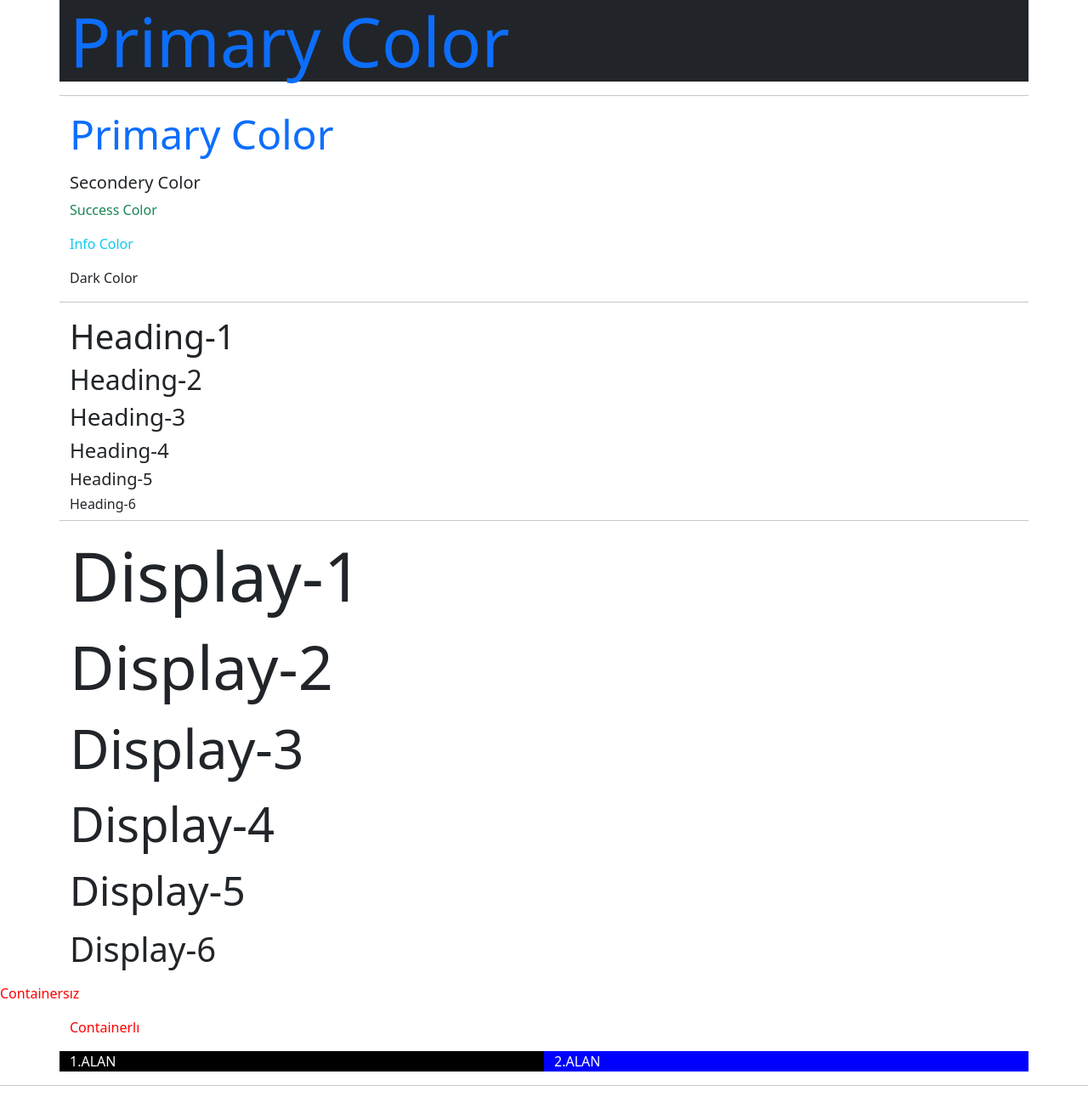
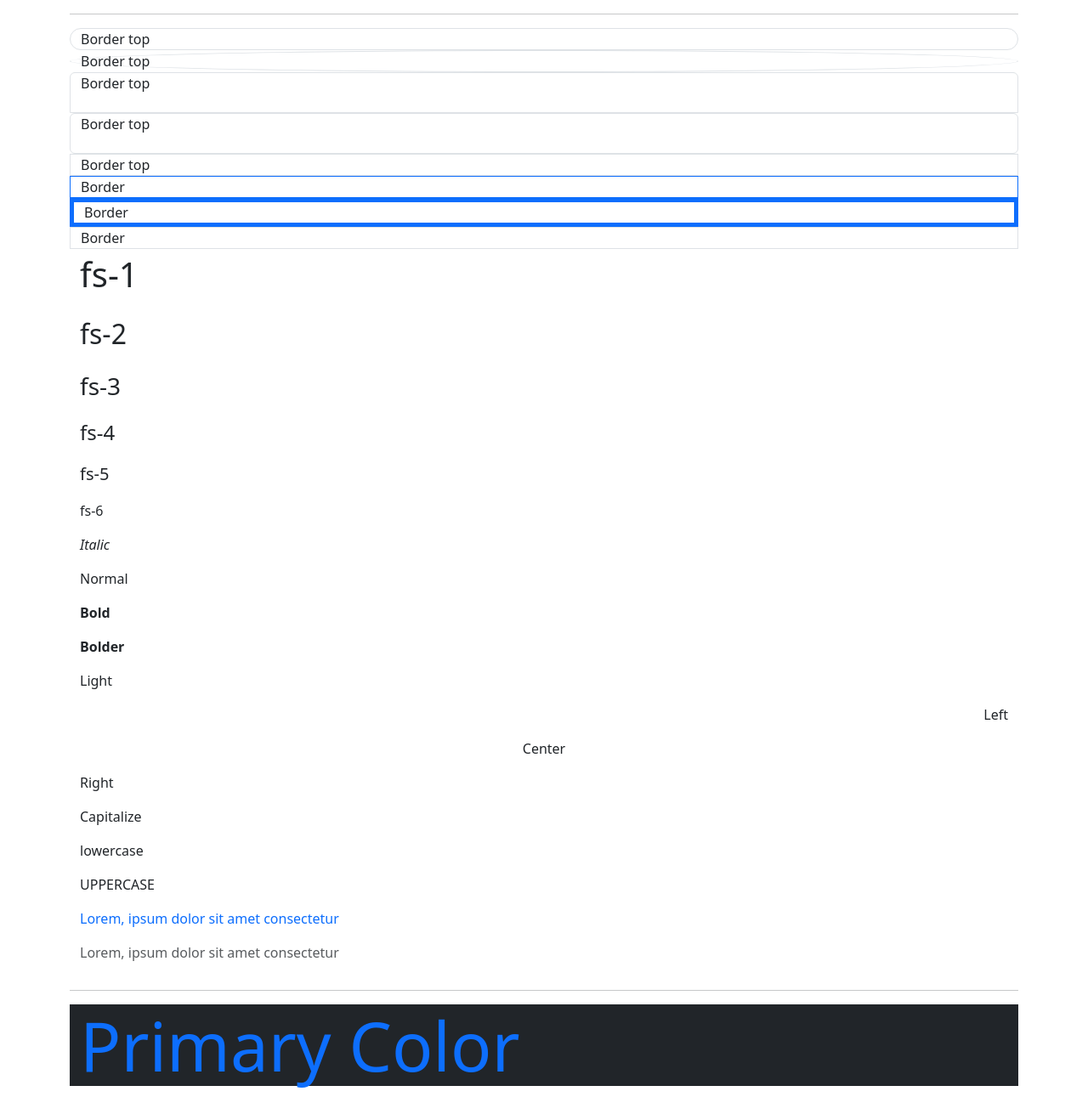
Before and after one commit to Kevser-Yilmaz/Miuul-Bootstrap5, a plain HTML site: page index.html in a window 1280 px wide. Shown: the top 1291 px of the page at 85% size. Drawn offline with nearby package versions, Linux system fonts and the light colour scheme.

Commit message:
Text, Border, Rounded

```diff
--- a/index.html
+++ b/index.html
@@ -20,11 +20,54 @@
         />
     </head>
 
-    <body>
-        <!-- start code -->
+    <body class="container">
+    <!-- start code -->
 
+    <hr>
     <div class="container">
         <div class="row">
+
+           <div class="rounded-pill border">Border top</div>
+           <div class="rounded-circle border">Border top</div>
+           <div class="rounded-top border">Border top</div>
+            <br><br>
+           <div class="rounded border">Border top</div>
+
+           <br><br>
+           <div class="border border-top">Border top</div>
+           <div class="border border-primary">Border</div>
+           <div class="border border-5 border-primary">Border</div>
+           <div class="border">Border</div>
+
+          <br>
+          <p class="fs-1">fs-1 </p>
+          <p class="fs-2">fs-2 </p>
+          <p class="fs-3">fs-3 </p>
+          <p class="fs-4">fs-4 </p>
+          <p class="fs-5">fs-5 </p>
+          <p class="fs-6">fs-6 </p>
+
+          <p class="fst-italic">Italic </p>
+          <p class="fst-normal">Normal </p>
+
+          <p class="fw-bold">Bold </p>
+          <p class="fw-bolder">Bolder </p>
+          <p class="fw-light">Light </p>
+
+          <p class="text-end">Left </p>
+          <p class="text-center">Center </p>
+          <p class="text-start">Right </p>
+          <p class="text-capitalize">capitalize </p>
+          <p class="text-lowercase">lowercase </p>
+          <p class="text-uppercase">uppercase </p>
+          <p class="text-primary">Lorem, ipsum dolor sit amet consectetur </p>
+          <p class="text-muted">Lorem, ipsum dolor sit amet consectetur </a></p>
+        </div>
+    </div>
+    <hr>
+    <div class="container">
+        <div class="row">
+
             <!-- background color -->
             <p class="text-primary bg-dark display-1">Primary Color</p>
 
```
